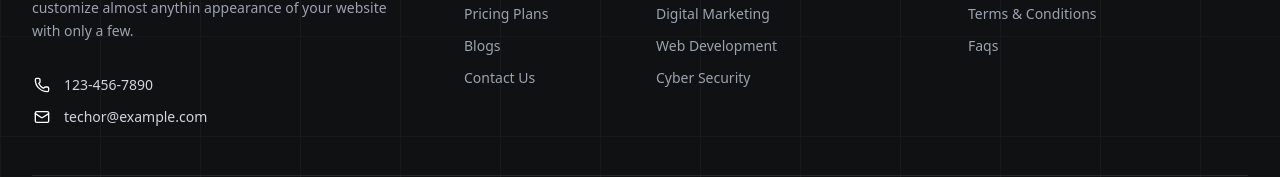
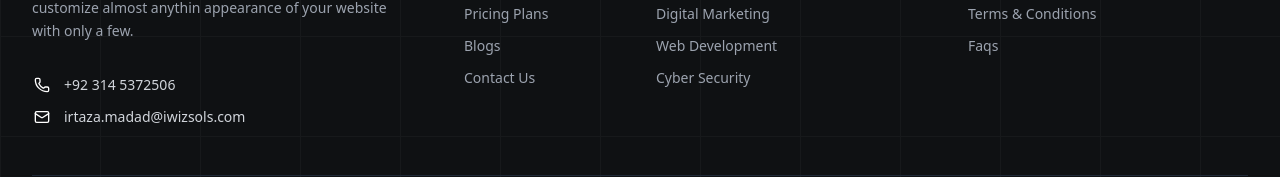
Before and after one commit to zohaibyounas/new-iwiz-sols-site, a Next.js app: page / in a window 1280 px wide. Shown: the part 6699-6876 px from the top of the page. Built offline with nearby package versions, Linux system fonts and the light colour scheme.

Commit message:
add the link in the foote of fb insta

```diff
--- a/components/layout/Footer.tsx
+++ b/components/layout/Footer.tsx
@@ -102,7 +102,7 @@ const Footer = () => {
                   <Phone className="w-4 h-4 text-white group-hover:text-blue-500 transition-colors" />
                 </div>
                 <span className="text-gray-300 text-sm font-medium group-hover:text-white transition-colors">
-                  123-456-7890
+                  +92 314 5372506
                 </span>
               </div>
               <div className="flex items-center gap-3 group cursor-pointer">
@@ -110,7 +110,7 @@ const Footer = () => {
                   <Mail className="w-4 h-4 text-white group-hover:text-blue-500 transition-colors" />
                 </div>
                 <span className="text-gray-300 text-sm font-medium group-hover:text-white transition-colors">
-                  techor@example.com
+                  irtaza.madad@iwizsols.com
                 </span>
               </div>
             </div>
@@ -260,7 +260,7 @@ const Footer = () => {
           <div className="flex items-center gap-3">
             {/* Facebook (White Box, Dark Icon) */}
             <Link
-              href="#"
+              href="https://www.facebook.com/profile.php?id=61551482918436&_rdc=1&_rdr#"
               className="w-9 h-9 bg-white rounded flex items-center justify-center hover:bg-gray-200 transition-colors group"
             >
               <Facebook className="w-4 h-4 text-[#0F1113] group-hover:scale-110 transition-transform" />
@@ -268,7 +268,7 @@ const Footer = () => {
 
             {/* LinkedIn (Blue Box, White Icon - as per image) */}
             <Link
-              href="#"
+              href="https://www.linkedin.com/company/iwiz-solutions/"
               className="w-9 h-9 bg-[#3B82F6] rounded flex items-center justify-center hover:bg-blue-600 transition-colors group"
             >
               <Linkedin className="w-4 h-4 text-white group-hover:scale-110 transition-transform" />
@@ -276,7 +276,7 @@ const Footer = () => {
 
             {/* Twitter (White Box, Dark Icon) */}
             <Link
-              href="#"
+              href="https://x.com/IWIZSOLUTI8328"
               className="w-9 h-9 bg-white rounded flex items-center justify-center hover:bg-gray-200 transition-colors group"
             >
               <Twitter className="w-4 h-4 text-[#0F1113] group-hover:scale-110 transition-transform" />
@@ -284,7 +284,7 @@ const Footer = () => {
 
             {/* Instagram (White Box, Dark Icon) */}
             <Link
-              href="#"
+              href="https://www.instagram.com/iwizsol/"
               className="w-9 h-9 bg-white rounded flex items-center justify-center hover:bg-gray-200 transition-colors group"
             >
               <Instagram className="w-4 h-4 text-[#0F1113] group-hover:scale-110 transition-transform" />
```
